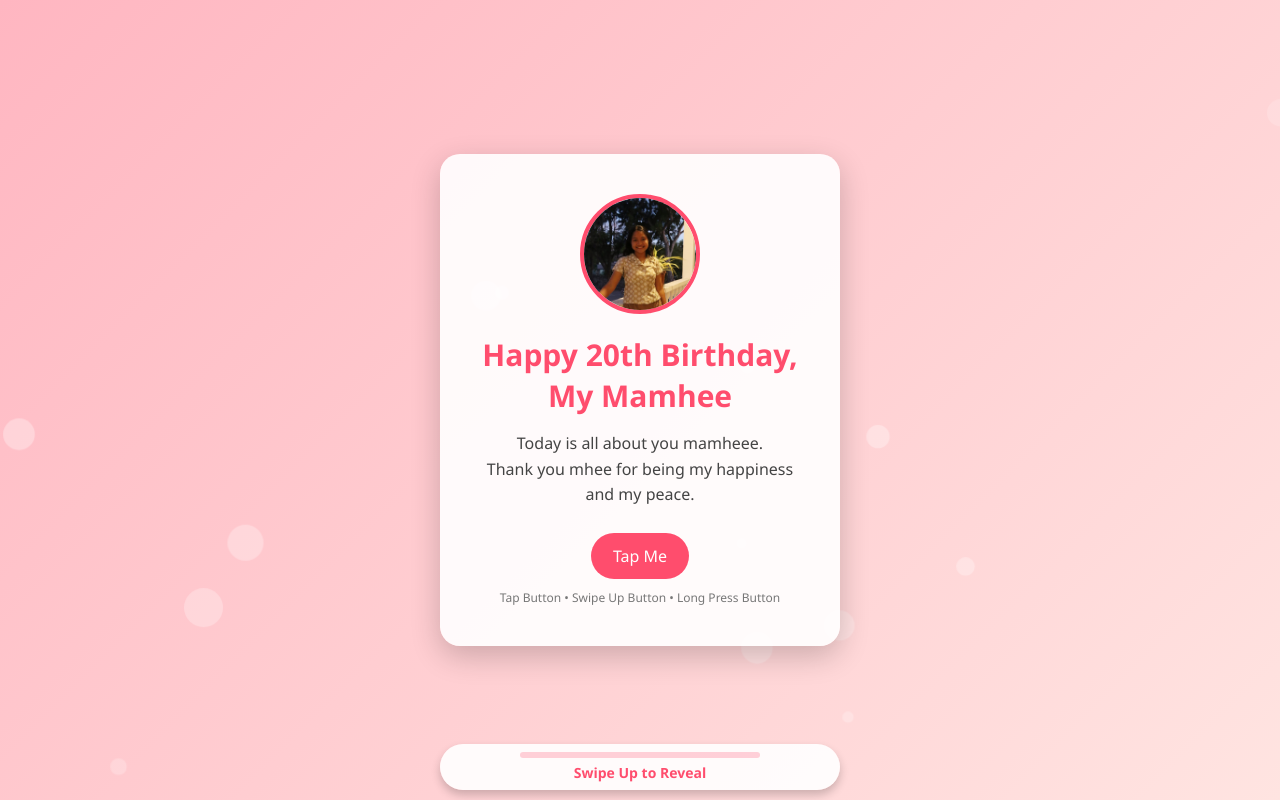
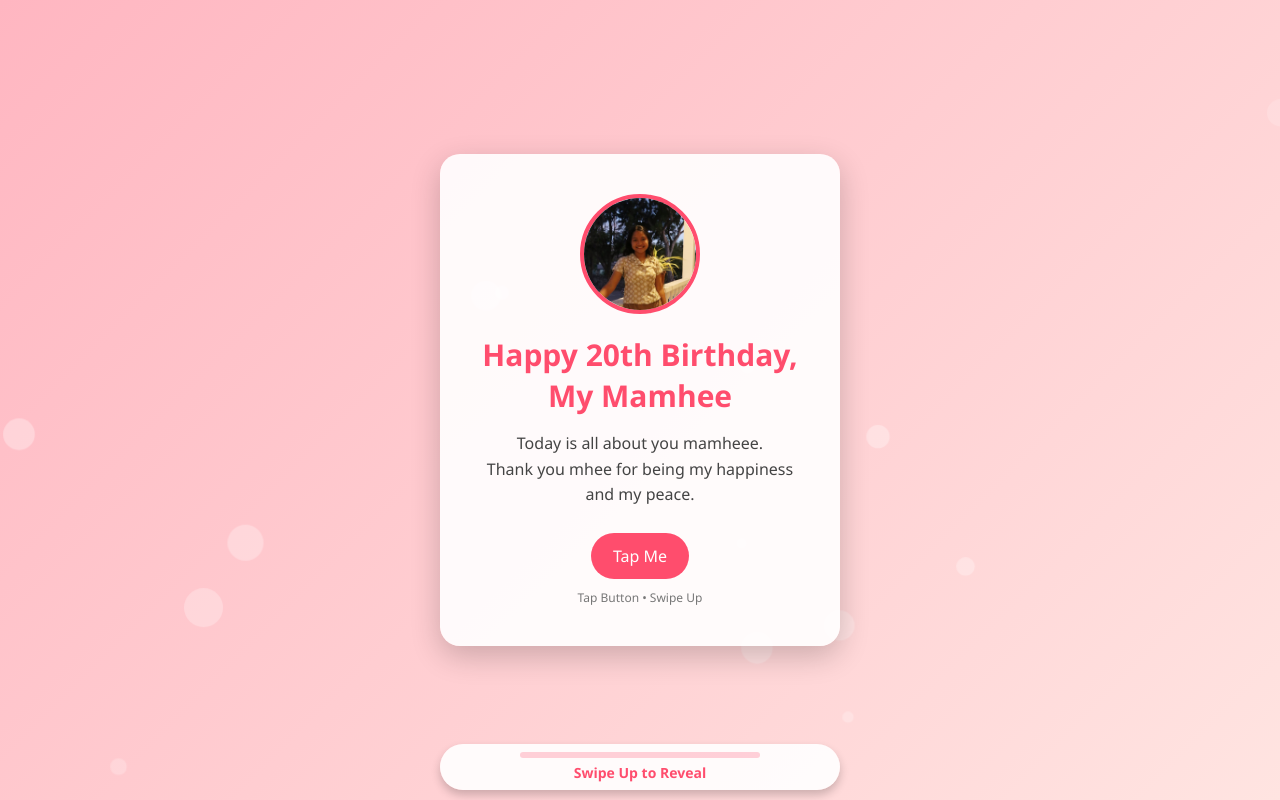
Before and after one commit to Paithhhy/ForMamheePaith, a plain HTML site: page index.html in a window 1280 px wide. Drawn offline with Linux system fonts and the light colour scheme.

Commit message:
Update index.html

```diff
--- a/index.html
+++ b/index.html
@@ -24,7 +24,7 @@
 
     <button id="surpriseBtn">Tap Me</button>
     <div id="touchMessage" class="hidden"></div>
-    <p class="hint">Tap Button • Swipe Up Button • Long Press Button</p>
+    <p class="hint">Tap Button • Swipe Up </p>
   </div>
 
   <div id="popupText" class="hidden">
```
